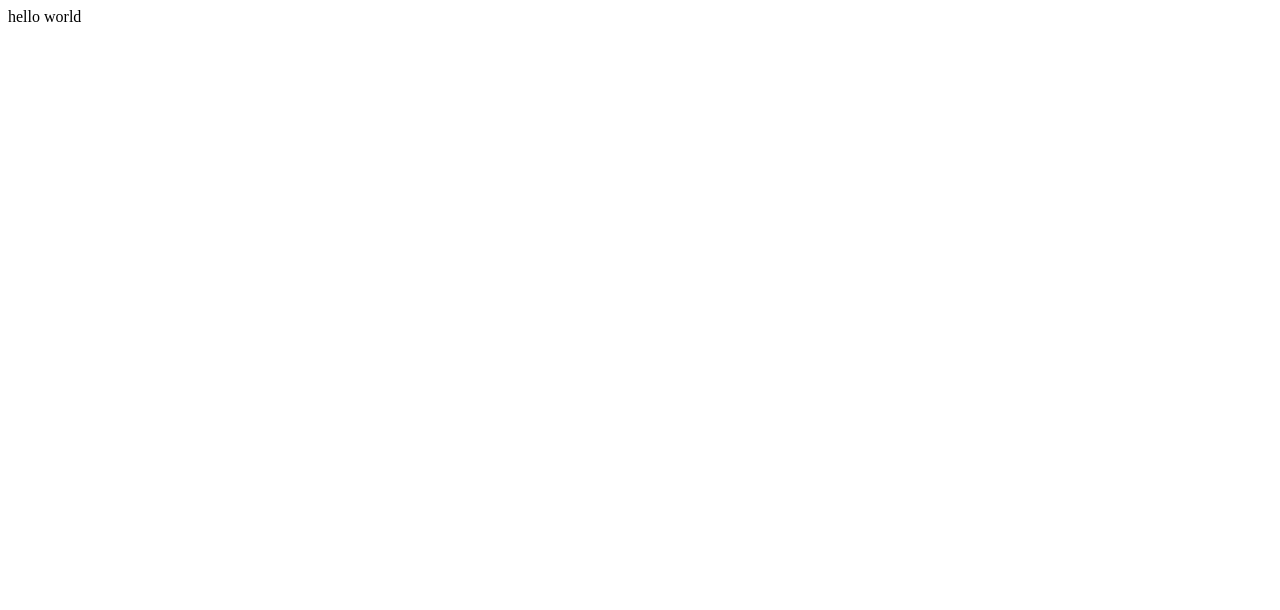
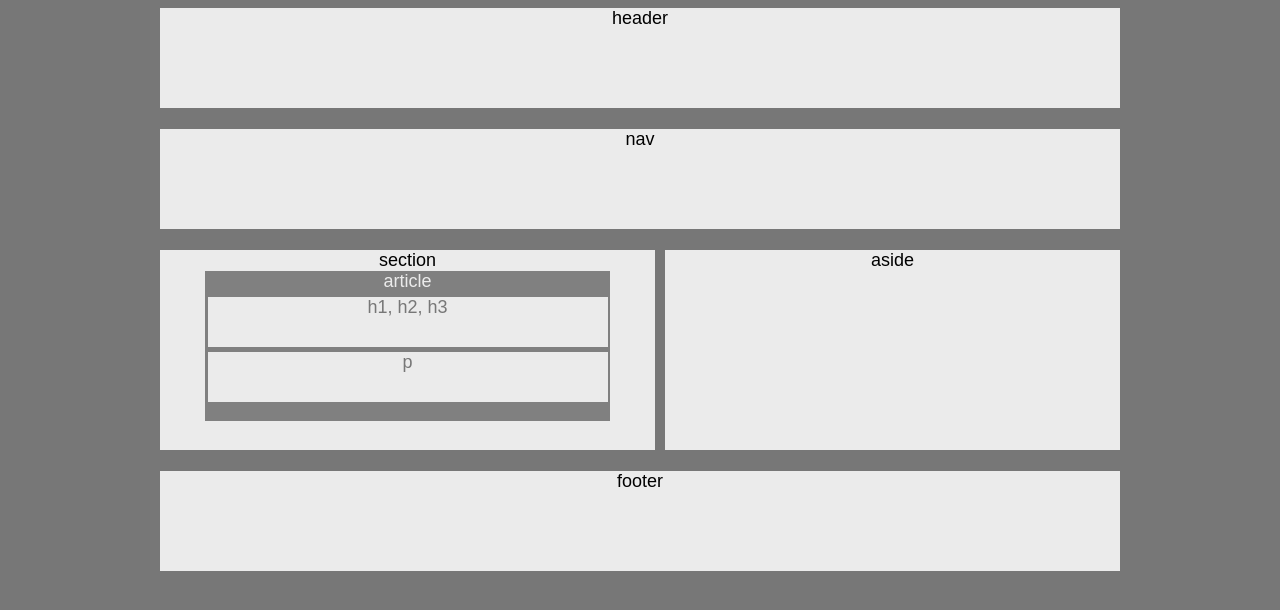
Before and after one commit to kokimussa/HW-Wireframe.github.io, a plain HTML site: page index.html in a window 1280 px wide. Drawn offline with Linux system fonts and the light colour scheme.

Commit message:
HW-Wireframe

```diff
--- a/index.html
+++ b/index.html
@@ -1,10 +1,28 @@
 <!DOCTYPE html>
 <html lang="en">
-<head>
-	<meta charset="UTF-8">
-	<title>Document</title>
-</head>
-<body>
-	hello world
-</body>
+	<head>
+		<title>HW-Wireframe</title>
+		<link rel="stylesheet" type="text/css" href="style1.css">
+	</head>
+	<body>
+		<div class="container">
+			<div class="header"> header </div>
+			<br>
+			<div class="nav"> nav </div>
+			<br>
+			<div class="middle">
+				<div class="section"> section
+					<div class="article"> article
+						<div class="h1">h1, h2, h3</div>
+
+						<div class=p>p</div>
+					</div>
+				</div>
+				<div class="aside"> aside </div>
+			</div>
+			<br>
+			<div class="footer"> footer </div>
+		</div>
+
+	</body>
 </html>
--- /dev/null
+++ b/style1.css
@@ -0,0 +1,82 @@
+body {background-color: #777;
+	font-size: 18px;
+	font-family: 'Arial', 'Helvetica Neue', Helvetica, sans-serif;
+
+}
+
+
+.container
+{
+width:960px;
+background-color: #777;
+margin: auto;
+
+}
+
+
+.header{
+	width:960px;
+	height:100px;
+	background: #ebebeb;
+	text-align: center;
+}
+
+.nav{
+	width:960px;
+	height:100px;
+	background:#ebebeb;
+	text-align: center;
+}
+.middle{clear: both; height:200px;}
+.section{
+    width:495px;
+	height:200px;
+	background:#ebebeb;
+	text-align: center;
+	float: left;
+	}
+
+.article {
+    width:405px;
+	height:150px;
+	background:grey;
+	text-align: center;
+	margin: auto;
+	color: #ebebeb;
+}
+
+.h1 {
+    width:400px;
+	height:50px;
+	background:#ebebeb;
+	text-align: center;
+	margin: auto;
+	margin-top: 5px;
+	color: #777;
+}
+
+.p{
+   width:400px;
+	height:50px;
+	background:#ebebeb;
+	text-align: center;
+	margin: auto;
+	margin-top: 5px;
+	color: #777;
+}
+
+.aside{
+	width:455px;
+	height:200px;
+	background:#ebebeb;
+	text-align: center;
+	float: left;
+	margin-left: 10px;
+}
+
+.footer{
+	width:960px;
+	height:100px;
+	background:#ebebeb;
+	text-align: center;
+}
```
